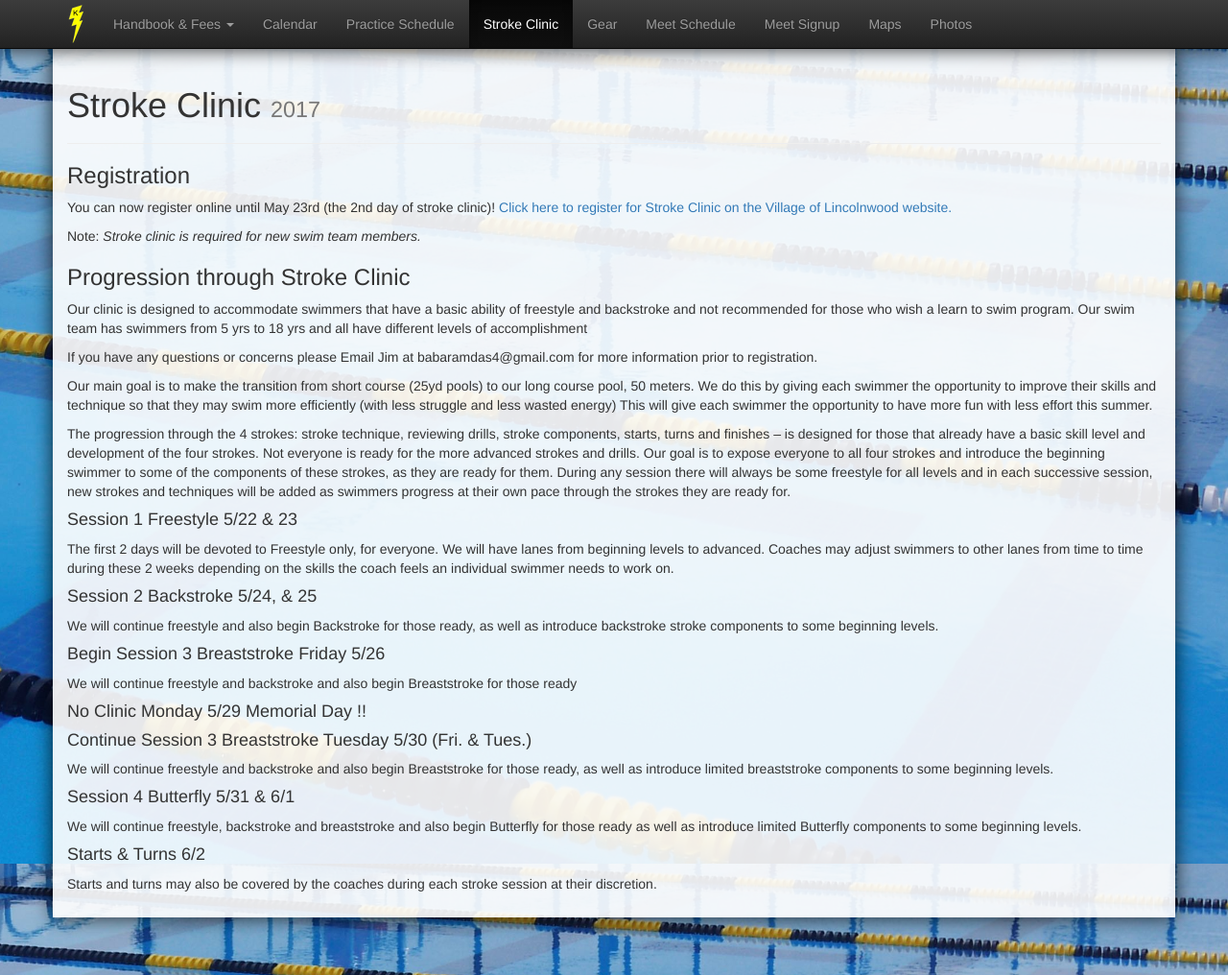
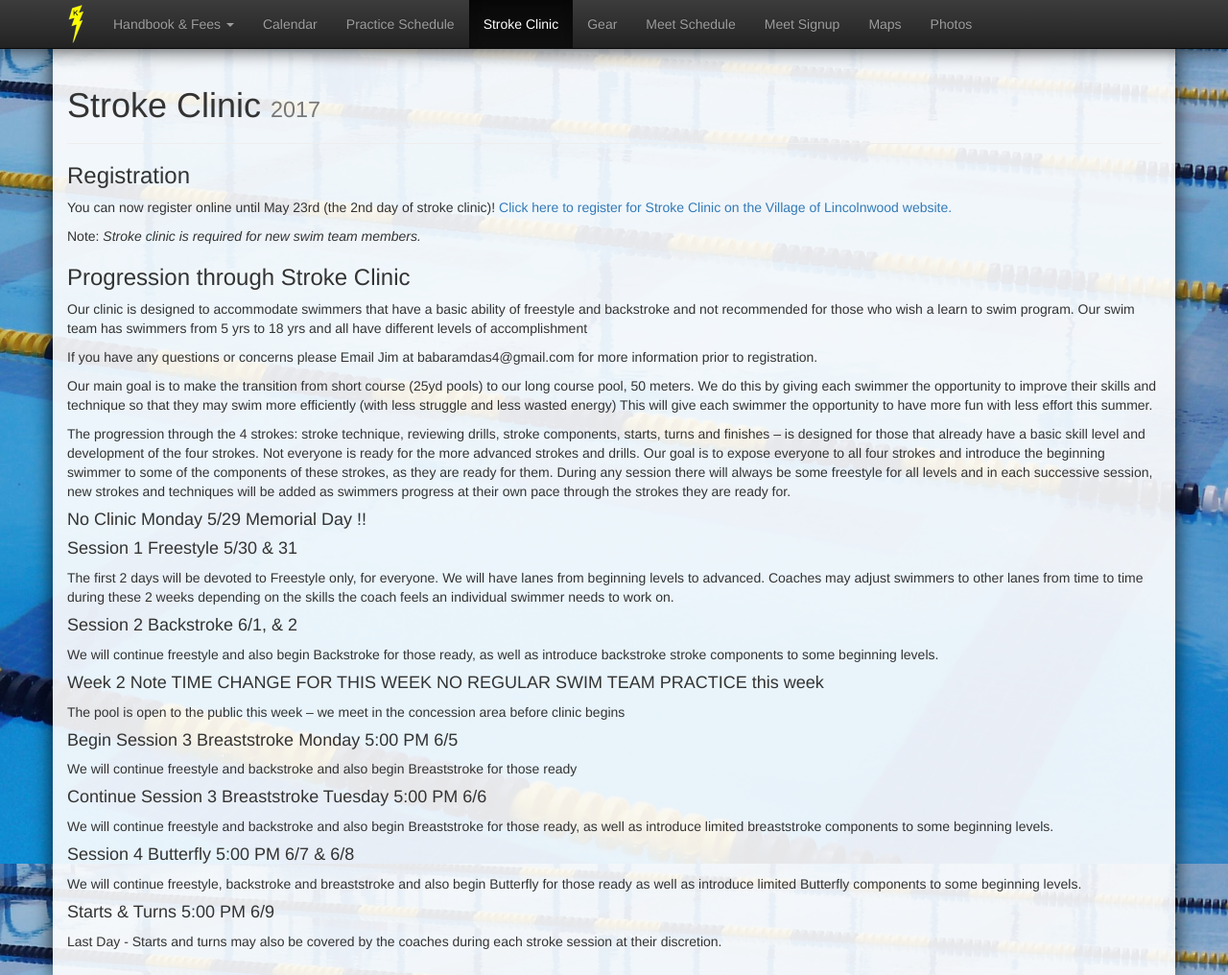
Before and after one commit to schickm/lwlightning.org, a Jekyll site: the page built from stroke-clinic/index.md, in a window 1280 px wide and 1016 px high. Shown: the whole window at 96% size. Built offline with Jekyll 4.4.1, drawn with Linux system fonts in a browser that asks for light colours; nearby versions of some CDN libraries; comment, search, counter and statistics services are not loaded.

Commit message:
Update index.md

```diff
--- a/stroke-clinic/index.md
+++ b/stroke-clinic/index.md
@@ -38,28 +38,31 @@ Our main goal is to make the transition from short course (25yd pools) to our lo
 
 The progression through the 4 strokes: stroke technique, reviewing drills, stroke components, starts, turns and finishes -- is designed for those that already have a basic skill level and development of the four strokes. Not everyone is ready for the more advanced strokes and drills. Our goal is to expose everyone to all four strokes and introduce the beginning swimmer to some of the components of these strokes, as they are ready for them. During any session there will always be some freestyle for all levels and in each successive session, new strokes and techniques will be added as swimmers progress at their own pace through the strokes they are ready for.
 
-#### Session 1 Freestyle 5/22 &amp; 23
+#### No Clinic Monday 5/29 Memorial Day !!
+
+#### Session 1 Freestyle 5/30 &amp; 31
 
 The first 2 days will be devoted to Freestyle only, for everyone. We will have lanes from beginning levels to advanced. Coaches may adjust swimmers to other lanes from time to time during these 2 weeks depending on the skills the coach feels an individual swimmer needs to work on.
 
-#### Session 2 Backstroke 5/24, &amp; 25
+#### Session 2 Backstroke 6/1, &amp; 2
 
 We will continue freestyle and also begin Backstroke for those ready, as well as introduce backstroke stroke components to some beginning levels.
 
-#### Begin Session 3 Breaststroke Friday 5/26
+#### Week 2  Note TIME CHANGE FOR THIS WEEK  NO REGULAR SWIM TEAM PRACTICE this week
+The pool is open to the public this week -- we meet in the concession area before clinic begins
+
+#### Begin Session 3 Breaststroke Monday 5:00 PM 6/5
 
 We will continue freestyle and backstroke and also begin Breaststroke for those ready
 
-#### No Clinic Monday 5/29 Memorial Day !!
-
-#### Continue Session 3 Breaststroke Tuesday 5/30  (Fri. &amp; Tues.)
+#### Continue Session 3 Breaststroke Tuesday 5:00 PM 6/6
 
 We will continue freestyle and backstroke and also begin Breaststroke for those ready, as well as introduce limited breaststroke components to some beginning levels.
 
-#### Session 4 Butterfly 5/31 &amp; 6/1
+#### Session 4 Butterfly 5:00 PM 6/7 &amp; 6/8
 
 We will continue freestyle, backstroke and breaststroke and also begin Butterfly for those ready as well as introduce limited Butterfly components to some beginning levels.
 
-#### Starts &amp; Turns 6/2
+#### Starts &amp; Turns 5:00 PM 6/9
 
-Starts and turns may also be covered by the coaches during each stroke session at their discretion.
+Last Day - Starts and turns may also be covered by the coaches during each stroke session at their discretion.
```
